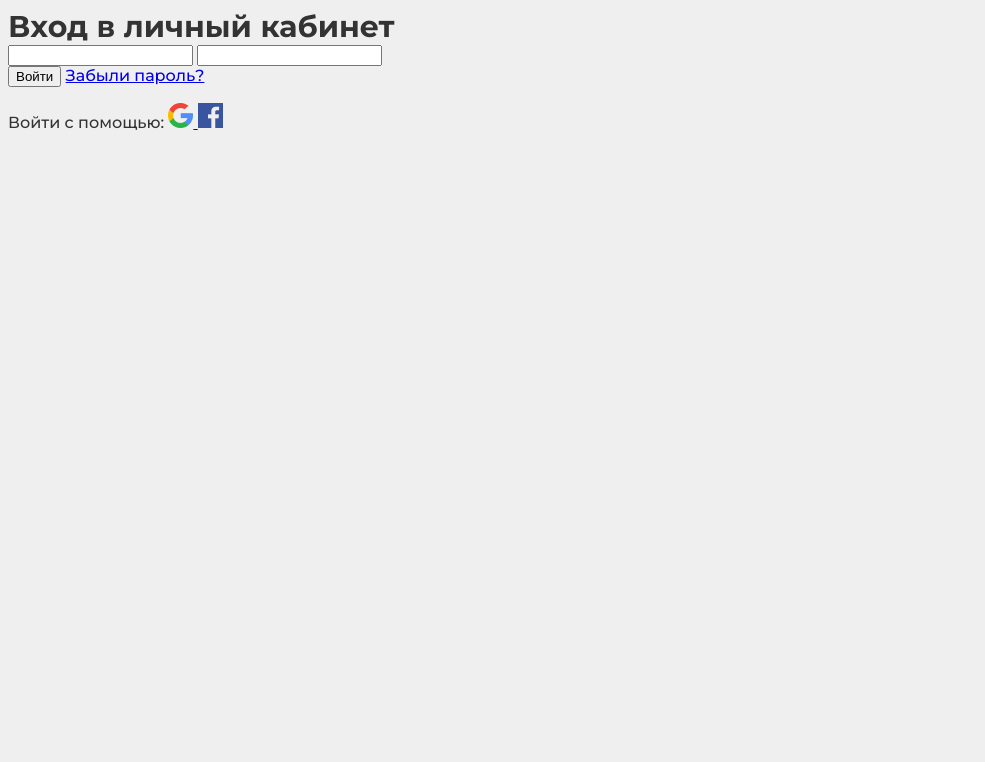
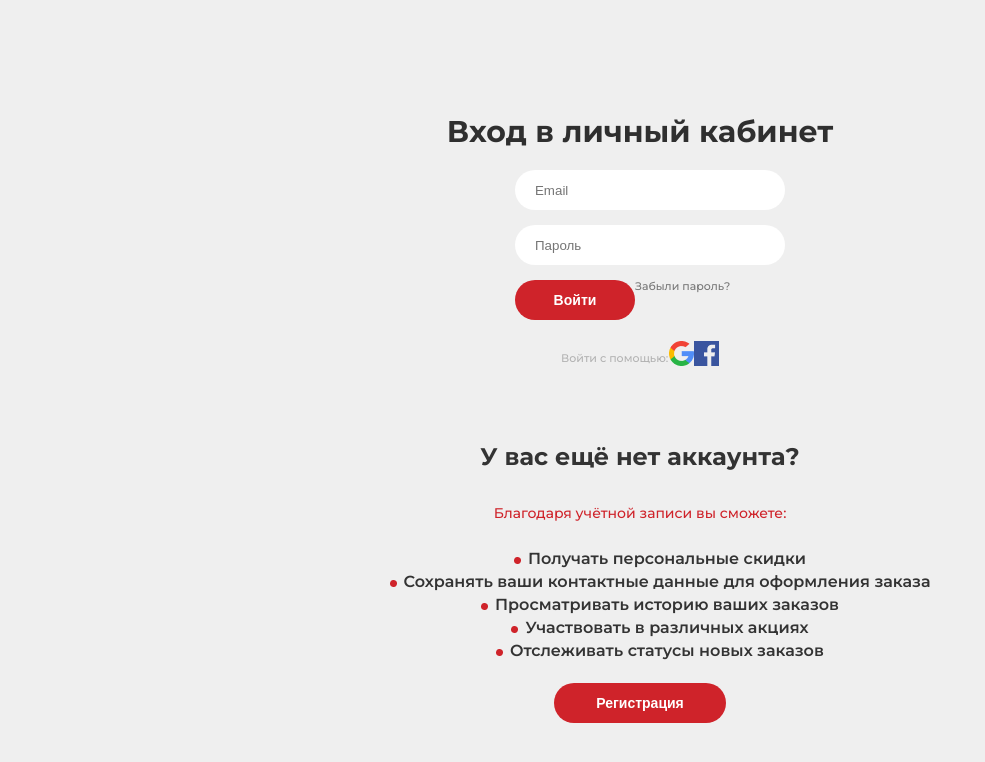
Before and after one commit to ThisIsIgrek/layout, a plain HTML site: page index.html in a window 1280 px wide. Shown: the whole page, without its empty margins (0-985 px from the left). Drawn offline with Linux system fonts and the light colour scheme.

Commit message:
almost finish

```diff
--- a/css/style.css
+++ b/css/style.css
@@ -4,7 +4,132 @@ body {
         color: #333333;
     }
 
+    .form-auth {
+        display: flex;
+        flex-direction: column;
+        align-items: center;
+    }
+
+    .auth {
+        display: flex;
+        height: 100vh;
+        width: 100%;
+        align-items: center;
+        justify-content: center;
+    }
+
     .form-title {
         font-size: 30px;
         font-weight: 700;
+        font-weight: bold;
+        line-height: 37px;
+        color: #000000;
+        opacity: 0.8;
     }
+
+    .form-body {
+        width: 100%;
+        max-width: 250px;
+    }
+
+    .form-body input {
+        background: #FFFFFF;
+        border-radius: 50px;
+        height: 40px;
+        width: 100%;
+        max-width: 250px;
+        margin-bottom: 15px;
+        border: none;
+        display: flex;
+        align-items: center;
+        padding: 0 0 0 20px;
+    }
+
+    .entry {
+        display: flex;
+        flex-direction: row;
+        justify-content: center;
+        width: 100%;
+        max-width: 250px;
+        margin-bottom: 21px;
+    }
+
+    .entry button {
+        border-radius: 50px;
+        width: 100%;
+        max-width: 120px;
+        height: 40px;
+        background-color: #CF232A;
+        font-weight: 600;
+        font-size: 14px;
+        line-height: 17px;
+        color: #FFFFFF;
+        border: none;
+    }
+
+    .entry a {
+        width: 100%;
+        height: 13px;
+        font-weight: 500;
+        font-size: 11px;
+        line-height: 13px;
+        color: #000000;
+        opacity: 0.5;
+        text-decoration: none;
+    }
+
+    .social {
+        justify-content: center;
+        display: flex;
+        width: 100%;
+        max-width: 158px;
+        margin-bottom: 46px;
+    }
+
+    .social p {
+        width: 100%;
+        max-width: 108px;
+        height: 13px;
+        font-weight: 500;
+        font-size: 11px;
+        line-height: 13px;
+        color: #000000;
+        opacity: 0.25;
+    }
+
+    .info {
+        text-align: center;
+        justify-content: center;
+        display: flex;
+        flex-direction: column;
+    }
+
+    .info p {
+        color: #CF232A;
+        font-weight: 500;
+        font-size: 14px;
+        line-height: 17px;
+        text-align: center;
+    }
+
+    .info li {
+        line-height: 13px;
+        font-weight: 600;
+        margin-bottom: 10px;
+        background-repeat: no-repeat;
+        list-style-position: inside;
+        list-style-image: url(../img/Ellipse\ 36.png);
+    }
+
+    .button-reg {
+        border-radius: 50px;
+        width: 100%;
+        max-width: 172px;
+        height: 40px;
+        background-color: #CF232A;
+        font-weight: 600;
+        font-size: 14px;
+        line-height: 17px;
+        color: #FFFFFF;
+        border: none;
+    }
--- a/index.html
+++ b/index.html
@@ -12,27 +12,46 @@
 </head>
 
 <body>
-    <form>
-        <div class="form-title">Вход в личный кабинет</div>
+    <div class="auth">
+        <form class="form-auth">
+            <h1 class="form-title">
+                Вход в личный кабинет
+            </h1>
             <div class="form-body">
-            <input type="email">
-            <input type="password">
+                <input type="email" placeholder="Email">
+                <input type="password" placeholder="Пароль">
             </div>
-        <div class="button">
+
+            <div class="entry">
                 <button>Войти</button>
                 <a href="#">Забыли пароль?</a>
             </div>
+
             <div class="social">
-            <p>Войти с помощью:
+                <p>Войти с помощью: </p>
                 <a href="#">
                     <img src="./img/google.png" alt="google">
                 </a>
                 <a href="#">
                     <img src="./img/facebook.png" alt="facebook">
                 </a>
-            </p>
             </div>
+
+            <div class="info">
+                <h2>У вас ещё нет аккаунта?</h2>
+                <p>Благодаря учётной записи вы сможете:</p>
+                <ul>
+                    <li>Получать персональные скидки</li>
+                    <li>Сохранять ваши контактные данные для оформления заказа</li>
+                    <li>Просматривать историю ваших заказов</li>
+                    <li>Участвовать в различных акциях</li>
+                    <li>Отслеживать статусы новых заказов</li>
+                </ul>
+            </div>
+            <button class="button-reg">Регистрация</button>
+
         </form>
+    </div>
 </body>
 
 </html>
```
Also changed, not shown: img/Ellipse 36.png (added). Lines whose indentation alone changed are shown as unchanged.
